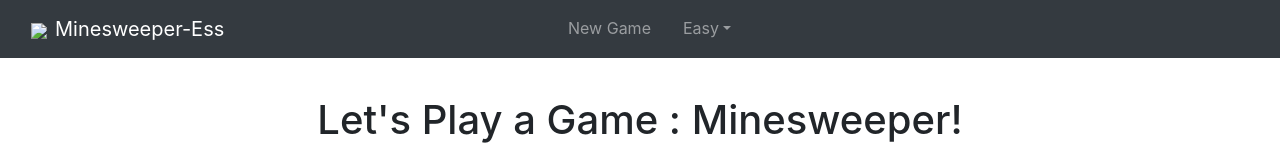
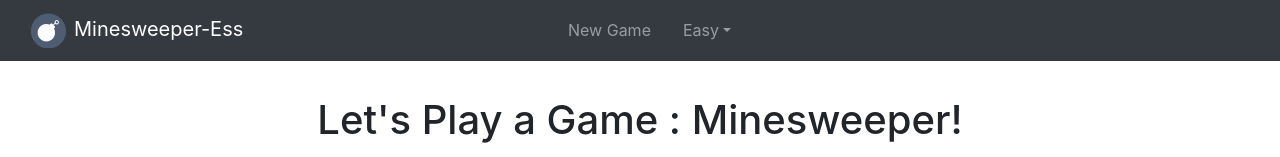
Before and after one commit to Ess-Bidali/MinesweeperJs, a plain HTML site: page index.html in a window 1280 px wide. Shown: the top 157 px of the page. Drawn offline with nearby package versions, Linux system fonts and the light colour scheme.

Commit message:
corrected image source issues caused by restructuring

```diff
--- a/index.html
+++ b/index.html
@@ -6,7 +6,7 @@
     <meta name="viewport" content="width=device-width, initial-scale=1, shrink-to-fit=no">
     <meta name="description" content="">
     <meta name="author" content="">
-    <link rel="shortcut icon" href="bomb.ico">
+    <link rel="shortcut icon" href="images/bomb.ico">
     <title>Minesweeper</title>
     <script src="https://kit.fontawesome.com/b4dc6e4add.js" crossorigin="anonymous"></script>
     <link href="../fontawesome/css/all.css" rel="stylesheet"> <!--load all styles -->
@@ -21,7 +21,7 @@
   <body>
 
     <nav class="navbar navbar-expand-md navbar-dark bg-dark fixed-top">
-      <a class="navbar-brand col-5"><img class="mr-2" style="width: 35px;" src="bomb.ico"></img>Minesweeper-Ess</a>
+      <a class="navbar-brand col-5"><img class="mr-2" style="width: 35px;" src="images/bomb.ico"></img>Minesweeper-Ess</a>
       <button class="navbar-toggler" type="button" data-toggle="collapse" data-target="#navbarsExampleDefault" aria-controls="navbarsExampleDefault" aria-expanded="false" aria-label="Toggle navigation">
         <span class="navbar-toggler-icon"></span>
       </button>
```
